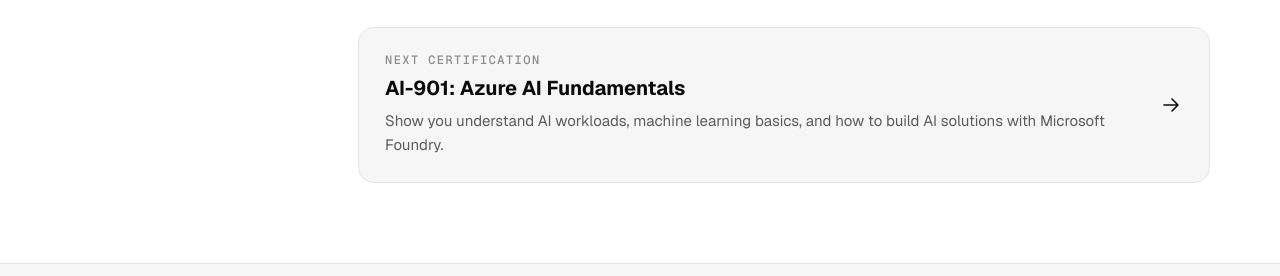
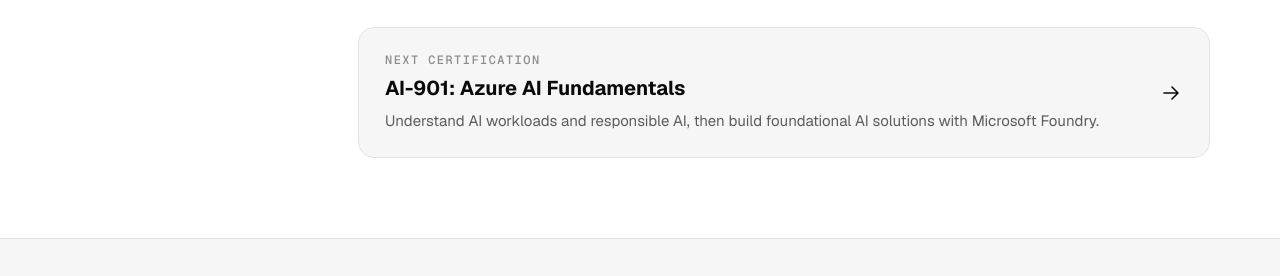
Before and after one commit to Chetan-code-lrca/gyaanify, a plain HTML site: page cert-az-900.html in a window 1280 px wide. Shown: the part 3797-4073 px from the top of the page. Drawn offline with nearby package versions, Linux system fonts and the light colour scheme.

Commit message:
fix: refresh AI-901 summary in Azure catalog cards

```diff
--- a/cert-az-900.html
+++ b/cert-az-900.html
@@ -58,7 +58,7 @@
         <a class="row" href="https://learn.microsoft.com/credentials/" target="_blank" rel="noopener"><span class="cat">Practice</span><span class="rt"><b>Free practice assessment</b><span>Find AZ-900 on Microsoft Learn Credentials and open its practice assessment</span></span><svg class="i" viewBox="0 0 24 24" fill="none" stroke="currentColor" stroke-width="1.6" stroke-linecap="round" stroke-linejoin="round" aria-hidden="true"><path d="M14 4h6v6M20 4l-9 9M18 14v5a1 1 0 0 1-1 1H5a1 1 0 0 1-1-1V7a1 1 0 0 1 1-1h5"/></svg></a>
       </div>
     </article>
-    <a class="nextpath" href="cert-ai-901.html"><span class="eyebrow">Next certification</span><b>AI-901: Azure AI Fundamentals</b><span>Show you understand AI workloads, machine learning basics, and how to build AI solutions with Microsoft Foundry.</span><svg class="i" viewBox="0 0 24 24" fill="none" stroke="currentColor" stroke-width="1.6" stroke-linecap="round" stroke-linejoin="round" aria-hidden="true"><path d="M5 12h14M13 6l6 6-6 6"/></svg></a>
+    <a class="nextpath" href="cert-ai-901.html"><span class="eyebrow">Next certification</span><b>AI-901: Azure AI Fundamentals</b><span>Understand AI workloads and responsible AI, then build foundational AI solutions with Microsoft Foundry.</span><svg class="i" viewBox="0 0 24 24" fill="none" stroke="currentColor" stroke-width="1.6" stroke-linecap="round" stroke-linejoin="round" aria-hidden="true"><path d="M5 12h14M13 6l6 6-6 6"/></svg></a>
   </div>
 </div></section>
 
```
